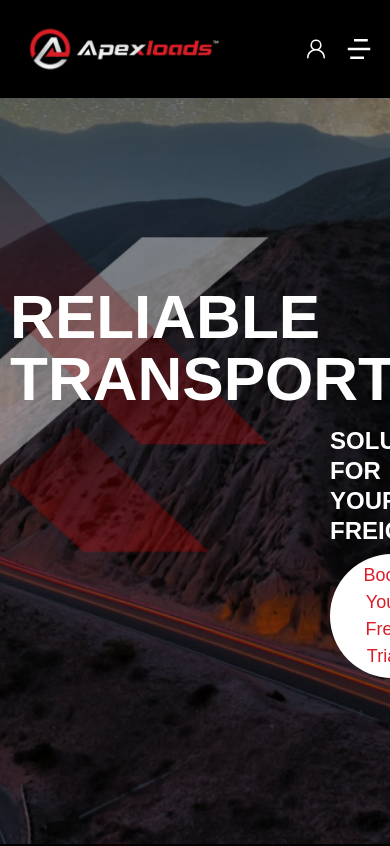
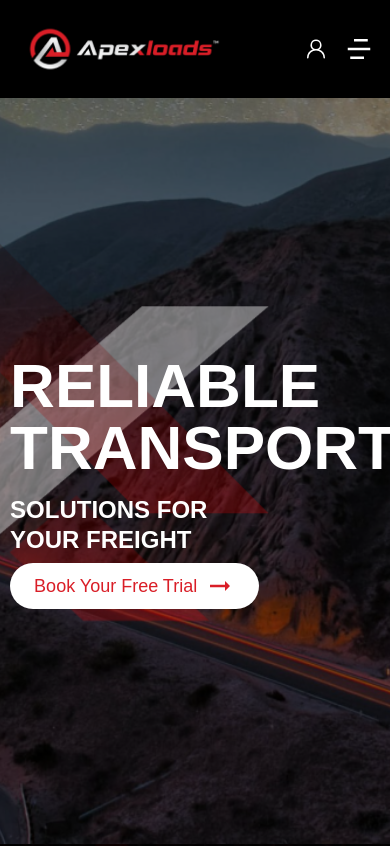
Before and after one commit to mahapara24/travel-mitsol, a Next.js app: page / in a window 390 px wide. Shown: the top 846 px of the page. Built offline with nearby package versions, Linux system fonts and the light colour scheme.

Commit message:
text adjustments

```diff
--- a/src/app/components/HomePage/Hero.jsx
+++ b/src/app/components/HomePage/Hero.jsx
@@ -55,7 +55,7 @@ const Hero = () => {
             RELIABLE
             <br /> TRANSPORT
           </h1>
-          <div className="mt-4 ml-80">
+          <div className="mt-4 lg:ml-80">
             <p className="mt-4 text-[24px] md:text-[52px] leading-tight font-extrabold">
               SOLUTIONS FOR
               <br /> YOUR FREIGHT
```
